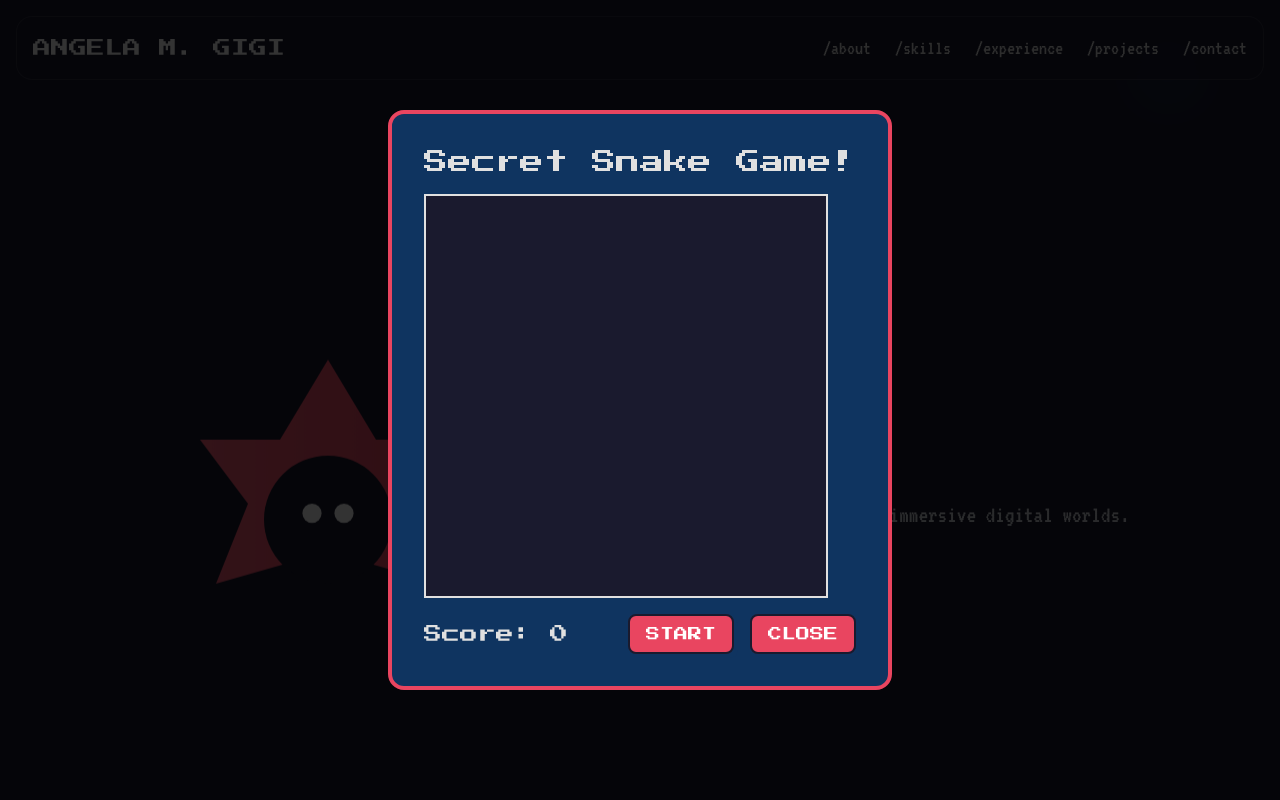
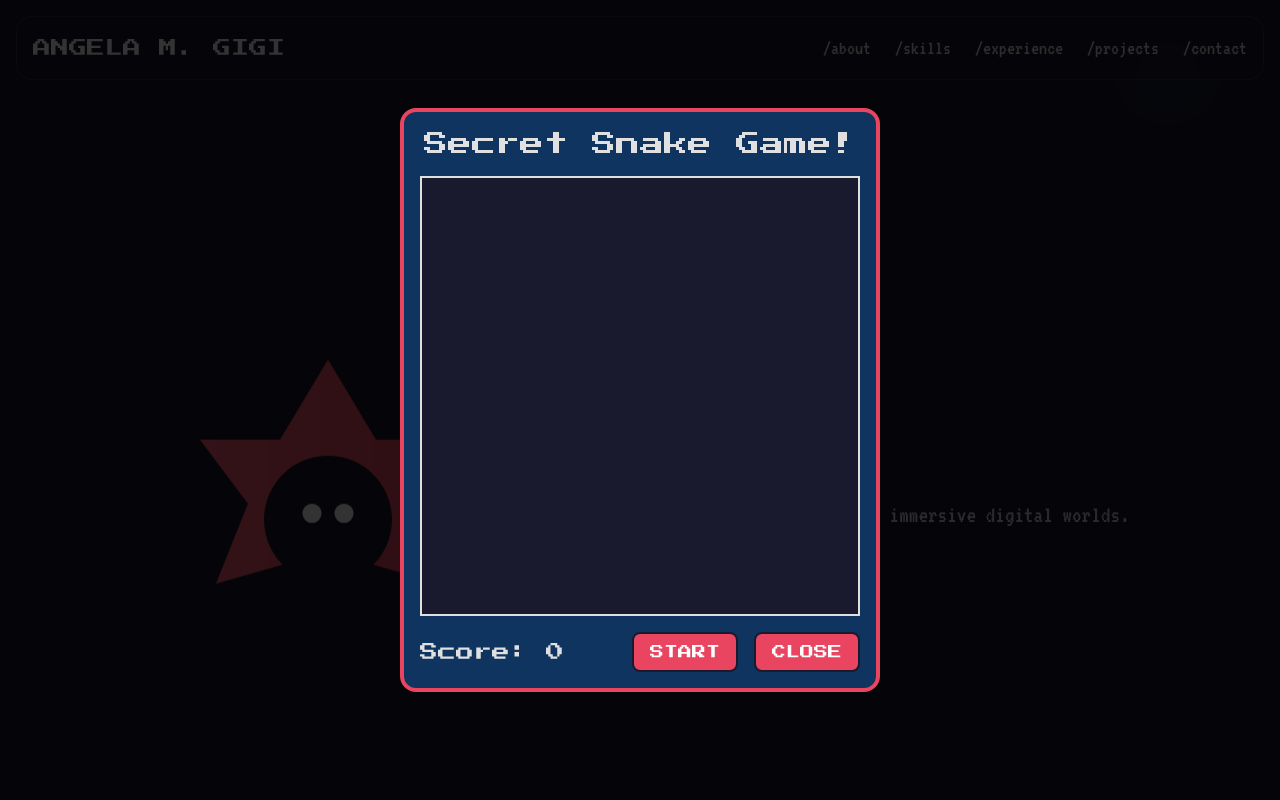
Before and after one commit to pappykunj/portfolio, a plain HTML site: page index.html in a window 1280 px wide. Both pictures are taken after a click on the element 328 px from the left and 520 px from the top of the page. Shown: the top 800 px of the page. Drawn offline with nearby package versions, Linux system fonts and the light colour scheme.

Commit message:
Update index.html

```diff
--- a/index.html
+++ b/index.html
@@ -141,14 +141,17 @@
         }
         #game-container {
             background-color: #0f3460;
-            padding: 2rem;
+            padding: 1rem;
             border-radius: 16px;
             border: 4px solid #e94560;
             text-align: center;
+            width: 95vw;
+            max-width: 480px;
         }
         #snake-game {
             background-color: #1a1a2e;
             border: 2px solid #e0e0e0;
+            max-width: 100%;
         }
 
         /* D-Pad controls for mobile */
@@ -395,7 +398,7 @@
     <div id="game-modal">
         <div id="game-container">
             <h2 class="font-press-start text-2xl mb-4">Secret Snake Game!</h2>
-            <canvas id="snake-game" width="400" height="400"></canvas>
+            <canvas id="snake-game"></canvas>
             <div class="mt-4 flex justify-between items-center">
                  <p id="score-display" class="font-press-start text-lg">Score: 0</p>
                  <div>
@@ -455,6 +458,16 @@
 
         const gridSize = 20;
         let snake, food, score, direction, gameLoop, gameState, changingDirection;
+
+        function resizeCanvas() {
+            const container = document.getElementById('game-container');
+            const style = window.getComputedStyle(container);
+            const paddingX = parseFloat(style.paddingLeft) + parseFloat(style.paddingRight);
+            const containerWidth = container.clientWidth - paddingX;
+            const newSize = Math.floor(containerWidth / gridSize) * gridSize;
+            canvas.width = newSize;
+            canvas.height = newSize;
+        }
 
         function initGame() {
             snake = [{ x: 10, y: 10 }];
@@ -586,6 +599,7 @@
 
         heroCharacter.addEventListener('click', () => {
             gameModal.style.display = 'flex';
+            resizeCanvas();
         });
 
         closeGameBtn.addEventListener('click', () => {
@@ -606,6 +620,15 @@
             }
         });
 
+        window.addEventListener('resize', () => {
+            if (gameModal.style.display === 'flex') {
+                resizeCanvas();
+                if (gameState) {
+                    draw();
+                }
+            }
+        });
+
     </script>
 </body>
 </html>
```
